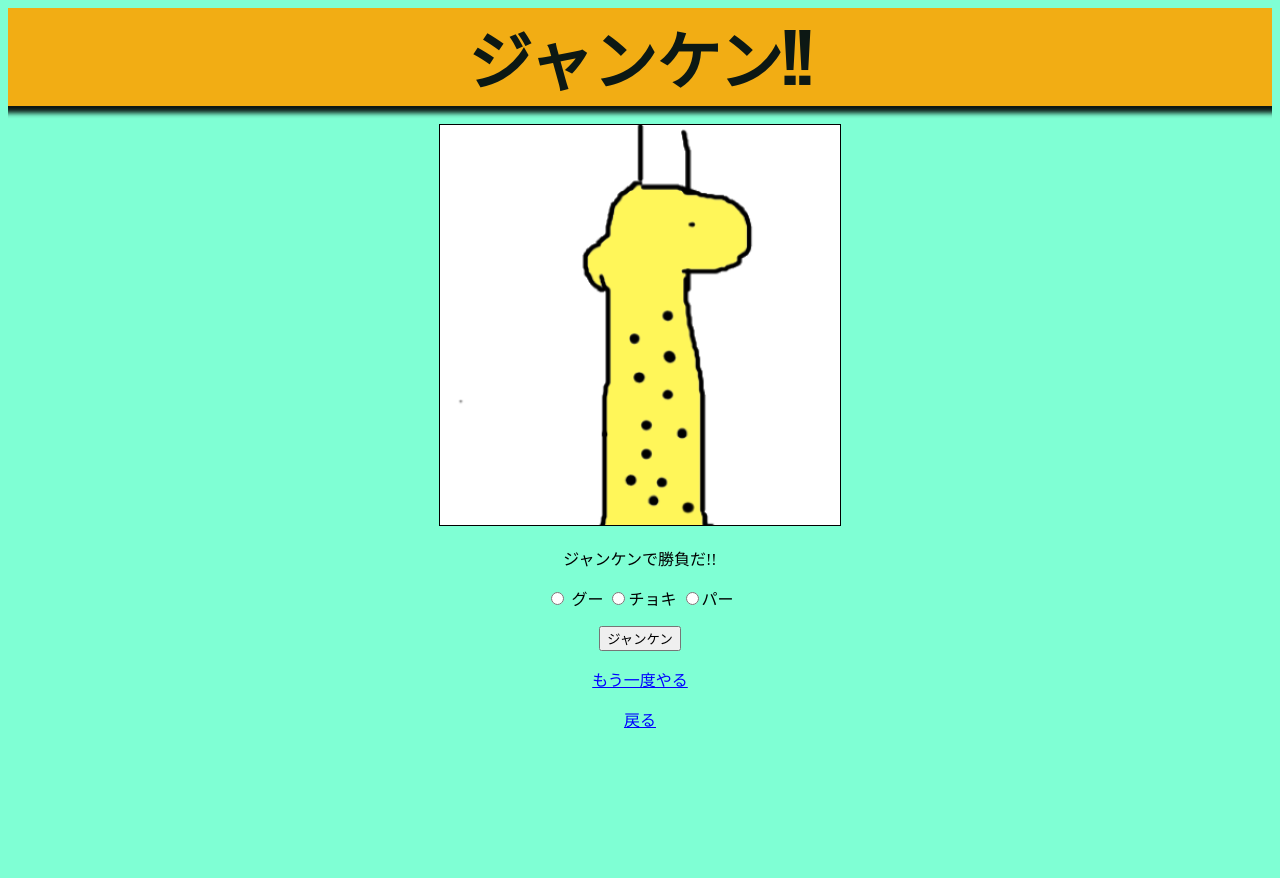
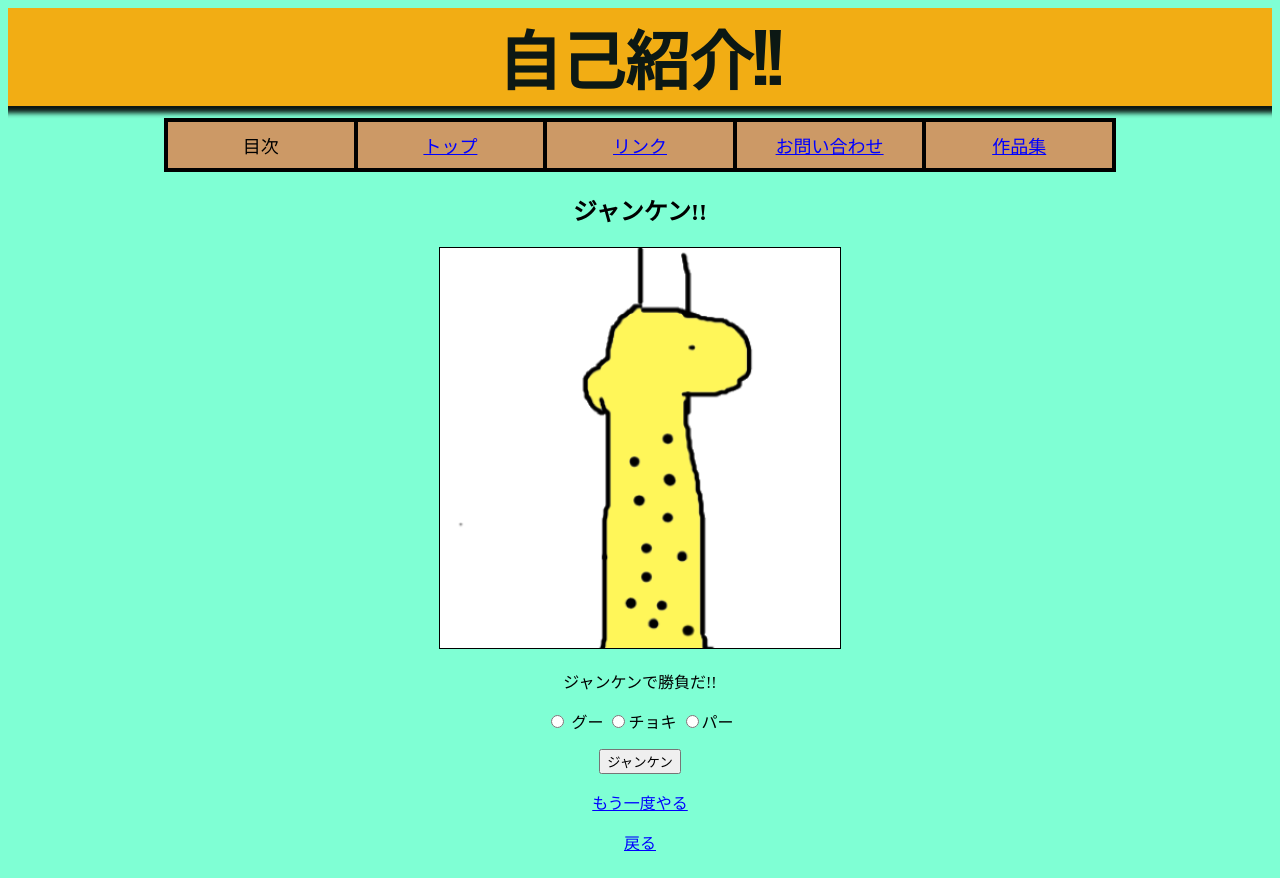
Before and after one commit to matsunagadaiki151/Giranaga-s-Portfolio, a plain HTML site: page janken.html in a window 1280 px wide. Before the commit the page ends 800 px from the top, so only its background shows below. Drawn offline with Linux system fonts and the light colour scheme.

```diff
--- a/janken.html
+++ b/janken.html
@@ -8,8 +8,18 @@
 </head>
 
 <body id="janken">
-    <h1>ジャンケン!!</h1>
-    <p id=jankenimgflame><img class="jankenimg" src="images/zirtaro.png" alt="マスコットキャラのジラ太朗"></p>
+    <header>
+        <h1>自己紹介!!</h1>
+    </header>
+    <div id="menu">
+        <div id="contents">目次</div>
+        <div id="contents"><a href="index.html">トップ</a></div>
+        <div id="contents"><a href="link.html">リンク</a></div>
+        <div id="contents"><a href="contact.html">お問い合わせ</a></div>
+        <div id="contents"><a href="work.html">作品集</a></div>
+    </div>
+    <h2>ジャンケン!!</h2>
+    <img class="jankenimg" src="images/zirtaro.png" alt="マスコットキャラのジラ太朗">
     <p id="battle">ジャンケンで勝負だ!!</p>
     <label><input type="radio" name="janken" value="グー"> グー</label>
     <label><input type="radio" name="janken" value="チョキ">チョキ</label>
```
